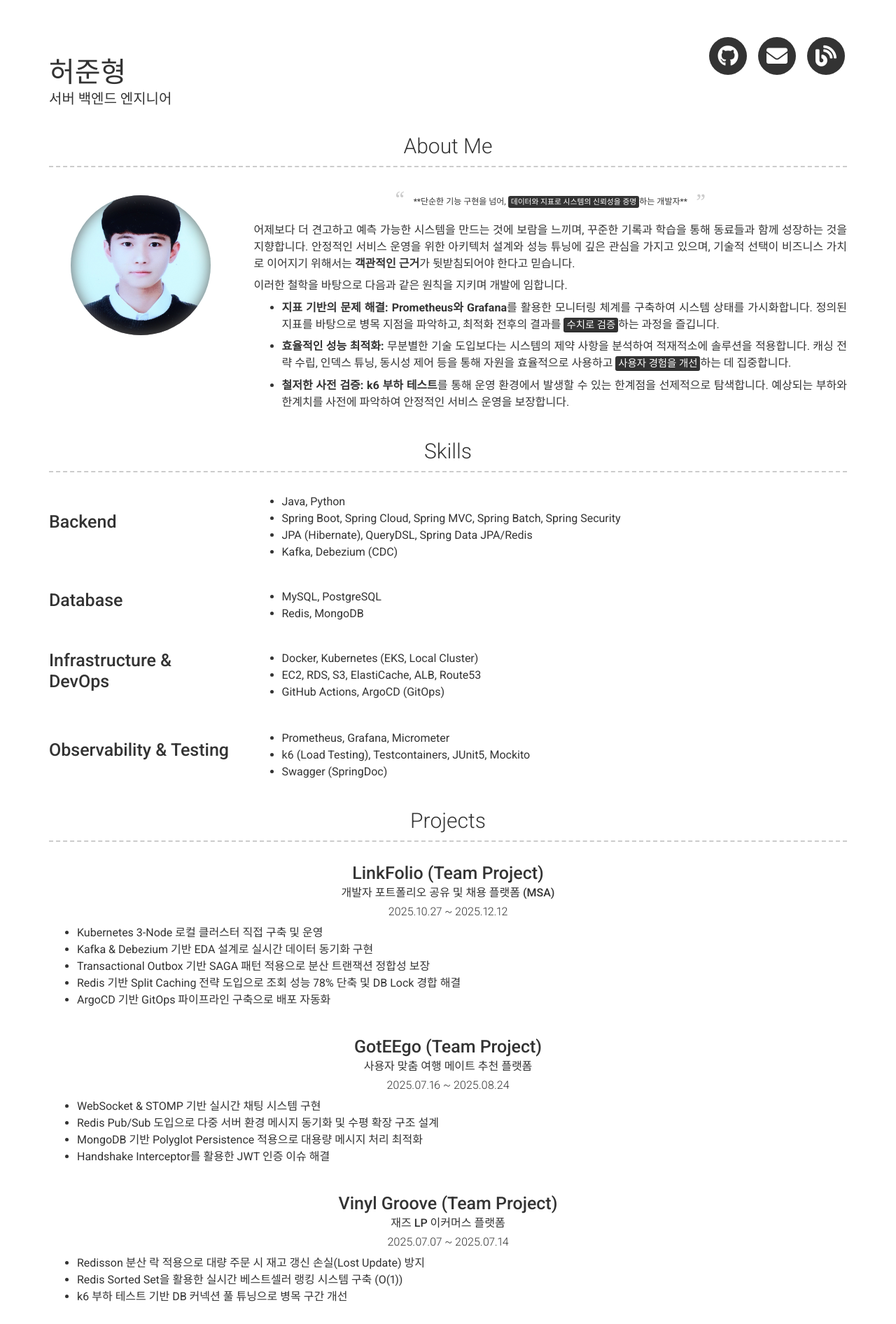
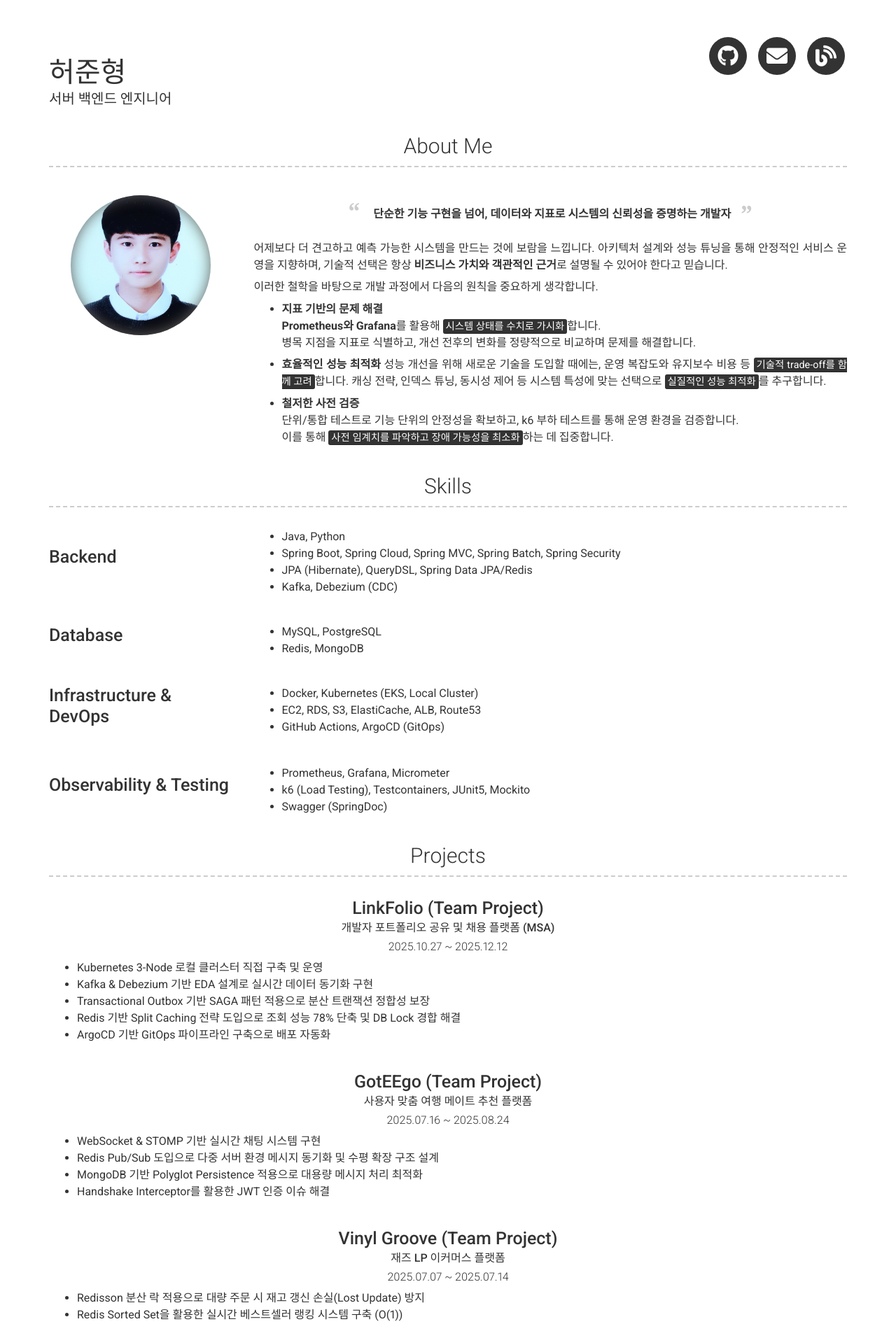
Before and after one commit to HeoJunHyoung/HeoJunHyoung.github.io, a Jekyll site: the page built from index.md, in a window 1280 px wide. Shown: the top 1892 px of the page at 70% size. Built offline with Jekyll 4.4.1, drawn with Linux system fonts in a browser that asks for light colours; nearby versions of some CDN libraries.

Commit message:
chore: 내용 수정

```diff
--- a/_config.yml
+++ b/_config.yml
@@ -26,19 +26,26 @@ about_profile_image: images/profile.png
 about_content: |
   <div class="slogan-container">
     <span class="quote-mark">“</span>
-    **단순한 기능 구현을 넘어, <mark>데이터와 지표로 시스템의 신뢰성을 증명</mark>하는 개발자**
+    단순한 기능 구현을 넘어, 데이터와 지표로 시스템의 신뢰성을 증명하는 개발자
     <span class="quote-mark">”</span>
   </div>
 
-  어제보다 더 견고하고 예측 가능한 시스템을 만드는 것에 보람을 느끼며, 꾸준한 기록과 학습을 통해 동료들과 함께 성장하는 것을 지향합니다. 안정적인 서비스 운영을 위한 아키텍처 설계와 성능 튜닝에 깊은 관심을 가지고 있으며, 기술적 선택이 비즈니스 가치로 이어지기 위해서는 **객관적인 근거**가 뒷받침되어야 한다고 믿습니다.
+  어제보다 더 견고하고 예측 가능한 시스템을 만드는 것에 보람을 느낍니다.
+  아키텍처 설계와 성능 튜닝을 통해 안정적인 서비스 운영을 지향하며, 기술적 선택은 항상 **비즈니스 가치와 객관적인 근거**로 설명될 수 있어야 한다고 믿습니다.
 
-  이러한 철학을 바탕으로 다음과 같은 원칙을 지키며 개발에 임합니다.
+  이러한 철학을 바탕으로 개발 과정에서 다음의 원칙을 중요하게 생각합니다.
 
-  * **지표 기반의 문제 해결:** **Prometheus와 Grafana**를 활용한 모니터링 체계를 구축하여 시스템 상태를 가시화합니다. 정의된 지표를 바탕으로 병목 지점을 파악하고, 최적화 전후의 결과를 <mark>수치로 검증</mark>하는 과정을 즐깁니다.
+  * **지표 기반의 문제 해결**
+  **Prometheus와 Grafana**를 활용해 <mark>시스템 상태를 수치로 가시화</mark>합니다.
+  병목 지점을 지표로 식별하고, 개선 전후의 변화를 정량적으로 비교하며 문제를 해결합니다.
 
-  * **효율적인 성능 최적화:** 무분별한 기술 도입보다는 시스템의 제약 사항을 분석하여 적재적소에 솔루션을 적용합니다. 캐싱 전략 수립, 인덱스 튜닝, 동시성 제어 등을 통해 자원을 효율적으로 사용하고 <mark>사용자 경험을 개선</mark>하는 데 집중합니다.
+  * **효율적인 성능 최적화**
+    성능 개선을 위해 새로운 기술을 도입할 때에는, 운영 복잡도와 유지보수 비용 등 <mark>기술적 trade-off를 함께 고려</mark>합니다.
+    캐싱 전략, 인덱스 튜닝, 동시성 제어 등 시스템 특성에 맞는 선택으로 <mark>실질적인 성능 최적화</mark>를 추구합니다.
 
-  * **철저한 사전 검증:** **k6 부하 테스트**를 통해 운영 환경에서 발생할 수 있는 한계점을 선제적으로 탐색합니다. 예상되는 부하와 한계치를 사전에 파악하여 안정적인 서비스 운영을 보장합니다.
+  * **철저한 사전 검증**
+    단위/통합 테스트로 기능 단위의 안정성을 확보하고, k6 부하 테스트를 통해 운영 환경을 검증합니다.
+    이를 통해 <mark>사전 임계치를 파악하고 장애 가능성을 최소화</mark>하는 데 집중합니다.
 
 # Content Configuration
 content:
--- a/assets/main.scss
+++ b/assets/main.scss
@@ -40,55 +40,56 @@ a:hover .fa-tistory-custom {
   background-image: url('https://heojunhyoung.github.io/images/tistory_black.png') !important;
 }
 
-
-
-
-
-
-
-
-
-
 /* 모든 description 영역을 중앙 정렬 */
 .list-item-content {
   text-align: center !important;
 }
 
 /* description 내부에 리스트(bullet points)가 있을 경우 */
-/* 불렛 포인트를 수직 정렬된 상태로 중앙에 배치하기 위한 설정 */
 .list-item-content ul {
   display: inline-block;
   text-align: left; /* 불렛 포인트 사이의 정렬은 왼쪽으로 유지 */
 }
 
-
-
-
-
-
-
-
-/* 슬로건 컨테이너 설정 */
+/* 슬로건 컨테이너 설정: 글자 크기 및 강조 최적화 */
 .slogan-container {
-  text-align: center;
-  margin-bottom: 2rem;
+  text-align: center !important;
+  margin: 1.5rem 0 2.5rem 0 !important; /* 상하 여백 확대 */
   position: relative;
   display: block;
-  font-size: 1.2rem; /* 슬로건 글자 크기 조정 */
+  font-size: 1.6rem !important;        /* 슬로건 글자 크기 대폭 확대 */
+  font-weight: 700 !important;         /* 글자 굵게 설정 */
+  line-height: 1.5 !important;
+  word-break: keep-all;                /* 한글 단어 잘림 방지 */
 }
 
 /* 큰 쌍따옴표 스타일 */
 .quote-mark {
-  font-family: "Georgia", serif; /* 따옴표 전용 폰트 */
-  font-size: 3rem;              /* 따옴표 크기 (노션처럼 크게) */
-  color: #ccc;                 /* 따옴표 색상 (연한 회색) */
-  line-height: 0;
-  vertical-align: middle;
-  display: inline-block;
-  margin: 0 10px;              /* 글자와의 간격 */
+  font-family: "Georgia", serif !important;
+  font-size: 3.5rem !important;        /* 따옴표 크기 확대 */
+  color: #ccc !important;              /* 기존 따옴표 색상 유지 */
+  line-height: 0 !important;
+  vertical-align: middle !important;
+  display: inline-block !important;
+  margin: 0 5px !important;
 }
 
-/* 여백 조정을 위한 특별 관리 (선택 사항) */
+/* 여백 조정을 위한 특별 관리 */
 .slogan-container .quote-mark:first-child {
-  vertical-align: sub;        /* 여는 따옴표 위치 미세 조정 */
+  vertical-align: sub !important;
+  margin-right: 15px !important;       /* 여는 따옴표와 글자 사이 간격 */
 }
+
+.slogan-container .quote-mark:last-child {
+  margin-left: 10px !important;        /* 닫는 따옴표와 글자 사이 간격 */
+}
+
+/* 모바일 환경 대응 */
+@media (max-width: 768px) {
+  .slogan-container {
+    font-size: 1.3rem !important;      /* 모바일에서는 적절한 크기로 축소 */
+  }
+  .quote-mark {
+    font-size: 2.8rem !important;
+  }
+}
```
